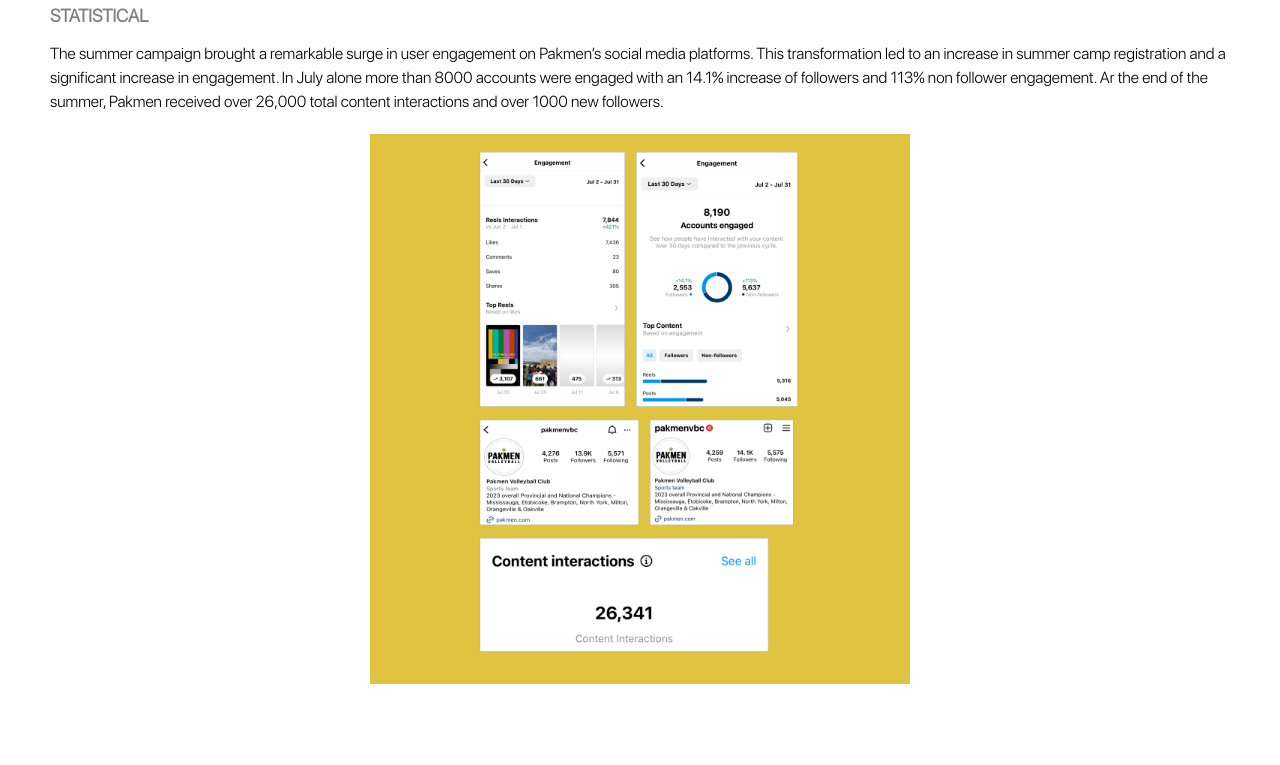
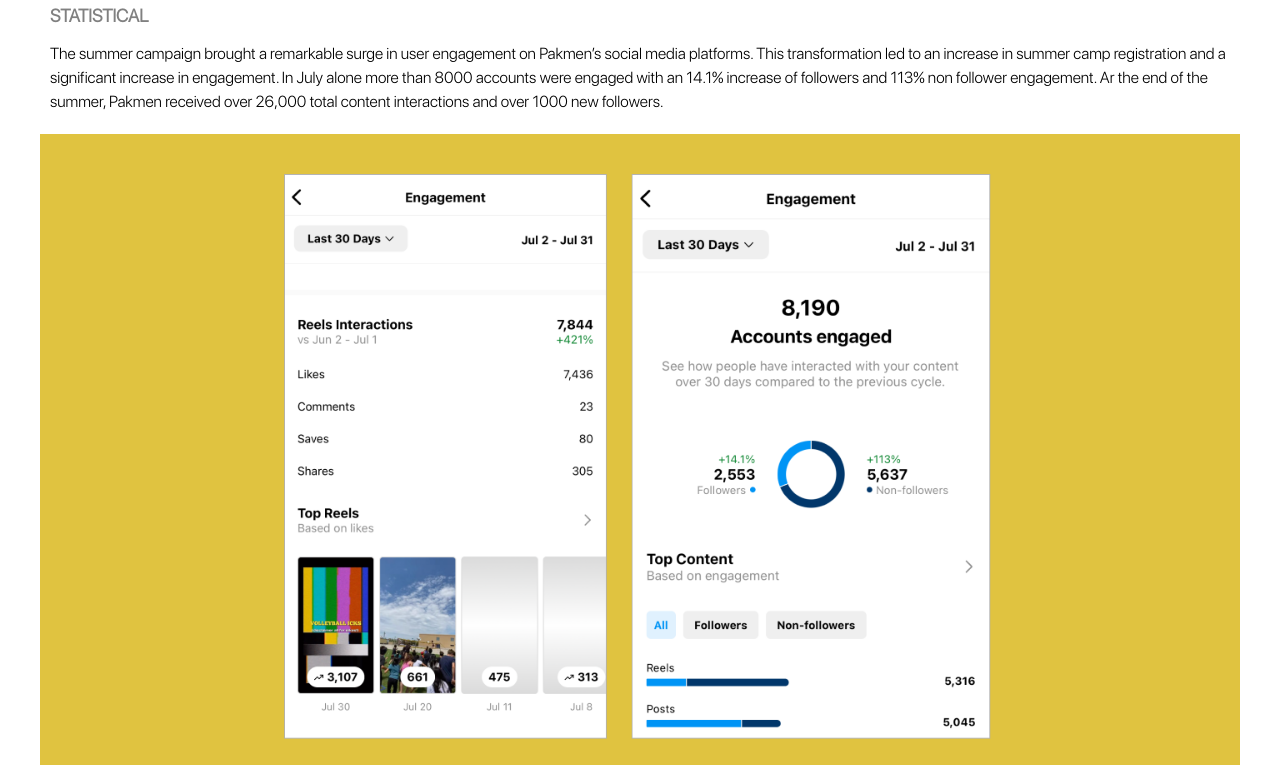
Before and after one commit to lizamehta25/Pakmen-Project, a plain HTML site: page index.html in a window 1280 px wide. Shown: the part 3740-4505 px from the top of the page. Drawn offline with Linux system fonts and the light colour scheme.

Commit message:
images done

```diff
--- a/index.html
+++ b/index.html
@@ -174,6 +174,7 @@
   display: block; /* Makes the image a block element */
   margin: 20px auto; /* Adds space above and below, centers it horizontally */
   position: relative;
+  top: -500px;
   width: 100%; /* Makes the image stretch to the container’s width */
   height: auto; /* Maintains the aspect ratio */
 }
@@ -278,7 +279,7 @@
 The summer campaign brought a remarkable surge in user engagement on Pakmen’s social media platforms. This transformation led to an increase in summer camp registration and a significant increase in engagement. In July alone more than 8000 accounts were engaged with an 14.1% increase of followers and 113% non follower engagement. Ar the end of the summer, Pakmen received over 26,000 total content interactions and over 1000 new followers.
 </p>
 
-<img src="Frame 3.png" alt="description of image"  class="single-image">
+<img src="Frame 3.png" alt="description of image"  class="fill-image">
 
 
   </div>
```
